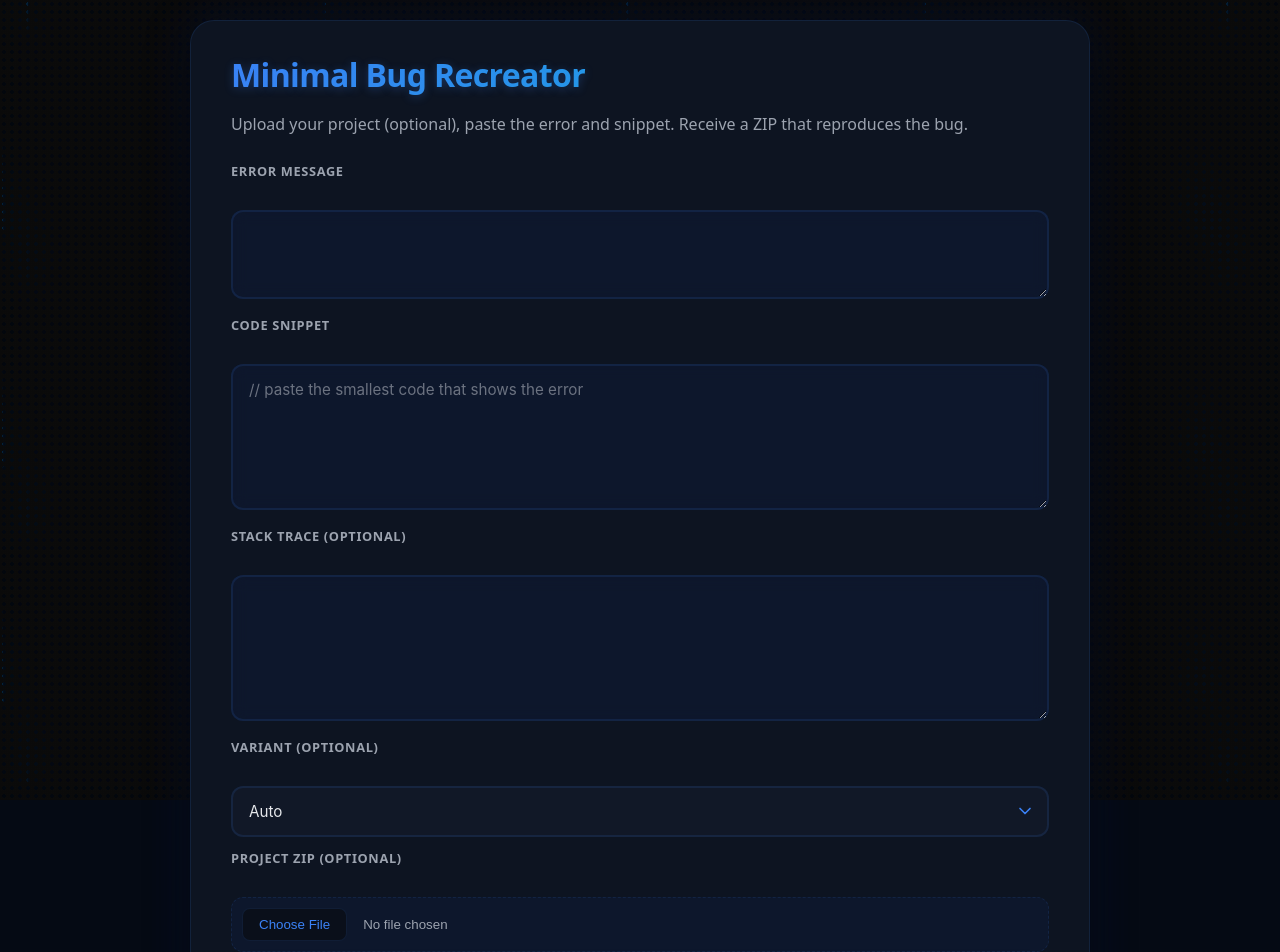
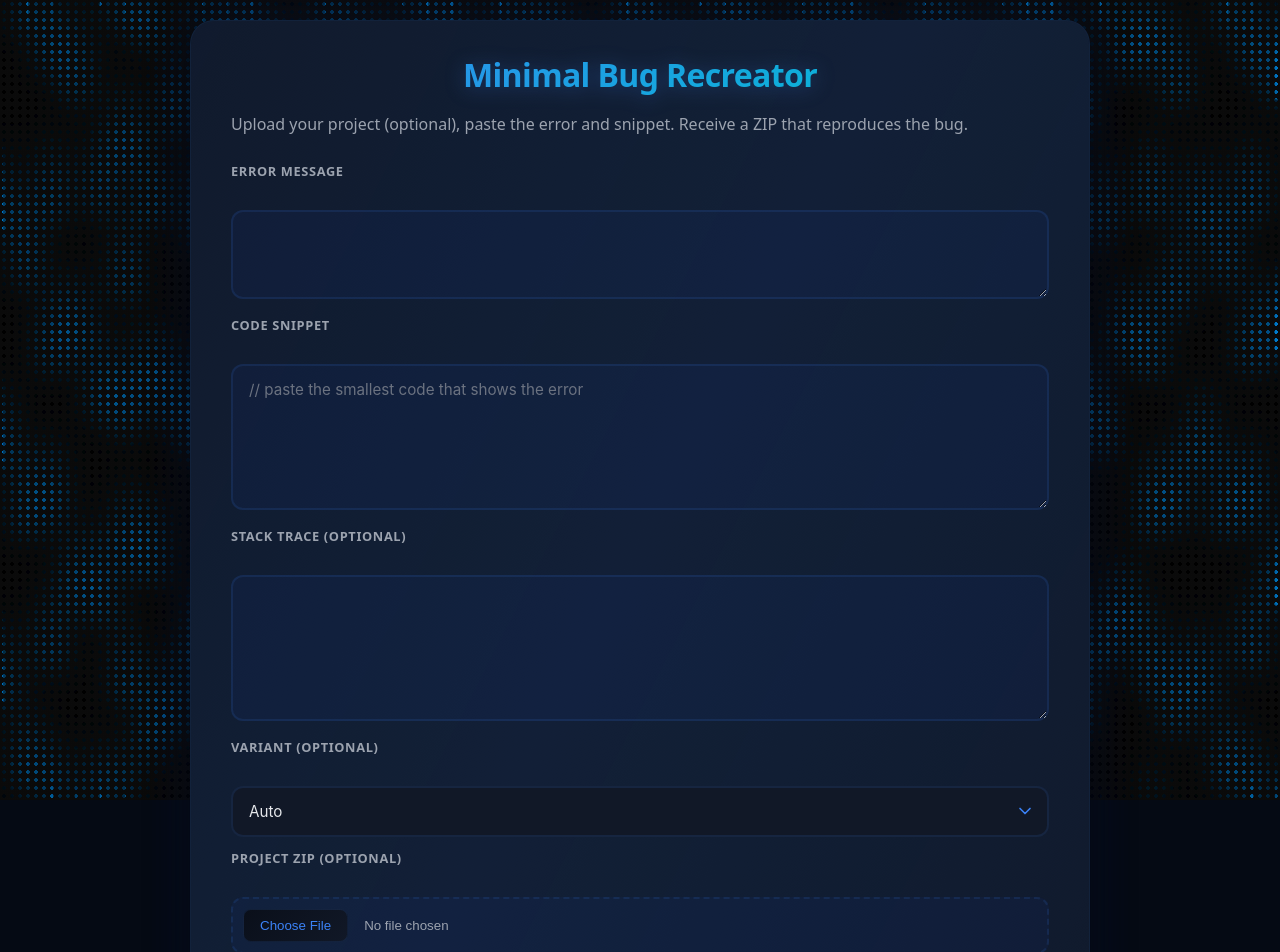
Before and after one commit to Kr-Suryansh/Minimal-Bug-Recreator, a React (Vite) app in the folder Frontend/: page / in a window 1280 px wide. Shown: the top 952 px of the page. Built offline with nearby package versions, Linux system fonts and the light colour scheme.

Commit message:
frontendupdated

```diff
--- a/Frontend/index.html
+++ b/Frontend/index.html
@@ -6,6 +6,7 @@
     <title>Minimal Bug Recreator</title>
   </head>
   <body>
+    <div class="container"></div>
     <div id="root"></div>
     <script type="module" src="/src/main.jsx"></script>
   </body>
--- a/Frontend/src/App.css
+++ b/Frontend/src/App.css
@@ -47,38 +47,187 @@ body {
   overflow-x: hidden;
 }
 
-/* Background Animation Effect (Adapted to Body) */
-body::before {
-  content: "";
+/* Rain Background Container */
+.container {
   position: fixed;
-  inset: 0;
+  width: 100%;
+  height: 100%;
+  top: 0;
+  left: 0;
   z-index: -1;
+  --c: #09f;
   background-color: #000;
-  --c: #09f;
   background-image: radial-gradient(4px 100px at 0px 235px, var(--c), #0000),
     radial-gradient(4px 100px at 300px 235px, var(--c), #0000),
     radial-gradient(1.5px 1.5px at 150px 117.5px, var(--c) 100%, #0000 150%),
     radial-gradient(4px 100px at 0px 252px, var(--c), #0000),
     radial-gradient(4px 100px at 300px 252px, var(--c), #0000),
-    radial-gradient(1.5px 1.5px at 150px 126px, var(--c) 100%, #0000 150%);
-  background-size: 300px 235px, 300px 235px, 300px 235px, 300px 252px, 300px 252px, 300px 252px;
+    radial-gradient(1.5px 1.5px at 150px 126px, var(--c) 100%, #0000 150%),
+    radial-gradient(4px 100px at 0px 150px, var(--c), #0000),
+    radial-gradient(4px 100px at 300px 150px, var(--c), #0000),
+    radial-gradient(1.5px 1.5px at 150px 75px, var(--c) 100%, #0000 150%),
+    radial-gradient(4px 100px at 0px 253px, var(--c), #0000),
+    radial-gradient(4px 100px at 300px 253px, var(--c), #0000),
+    radial-gradient(1.5px 1.5px at 150px 126.5px, var(--c) 100%, #0000 150%),
+    radial-gradient(4px 100px at 0px 204px, var(--c), #0000),
+    radial-gradient(4px 100px at 300px 204px, var(--c), #0000),
+    radial-gradient(1.5px 1.5px at 150px 102px, var(--c) 100%, #0000 150%),
+    radial-gradient(4px 100px at 0px 134px, var(--c), #0000),
+    radial-gradient(4px 100px at 300px 134px, var(--c), #0000),
+    radial-gradient(1.5px 1.5px at 150px 67px, var(--c) 100%, #0000 150%),
+    radial-gradient(4px 100px at 0px 179px, var(--c), #0000),
+    radial-gradient(4px 100px at 300px 179px, var(--c), #0000),
+    radial-gradient(1.5px 1.5px at 150px 89.5px, var(--c) 100%, #0000 150%),
+    radial-gradient(4px 100px at 0px 299px, var(--c), #0000),
+    radial-gradient(4px 100px at 300px 299px, var(--c), #0000),
+    radial-gradient(1.5px 1.5px at 150px 149.5px, var(--c) 100%, #0000 150%),
+    radial-gradient(4px 100px at 0px 215px, var(--c), #0000),
+    radial-gradient(4px 100px at 300px 215px, var(--c), #0000),
+    radial-gradient(1.5px 1.5px at 150px 107.5px, var(--c) 100%, #0000 150%),
+    radial-gradient(4px 100px at 0px 281px, var(--c), #0000),
+    radial-gradient(4px 100px at 300px 281px, var(--c), #0000),
+    radial-gradient(1.5px 1.5px at 150px 140.5px, var(--c) 100%, #0000 150%),
+    radial-gradient(4px 100px at 0px 158px, var(--c), #0000),
+    radial-gradient(4px 100px at 300px 158px, var(--c), #0000),
+    radial-gradient(1.5px 1.5px at 150px 79px, var(--c) 100%, #0000 150%),
+    radial-gradient(4px 100px at 0px 210px, var(--c), #0000),
+    radial-gradient(4px 100px at 300px 210px, var(--c), #0000),
+    radial-gradient(1.5px 1.5px at 150px 105px, var(--c) 100%, #0000 150%);
+  background-size:
+    300px 235px,
+    300px 235px,
+    300px 235px,
+    300px 252px,
+    300px 252px,
+    300px 252px,
+    300px 150px,
+    300px 150px,
+    300px 150px,
+    300px 253px,
+    300px 253px,
+    300px 253px,
+    300px 204px,
+    300px 204px,
+    300px 204px,
+    300px 134px,
+    300px 134px,
+    300px 134px,
+    300px 179px,
+    300px 179px,
+    300px 179px,
+    300px 299px,
+    300px 299px,
+    300px 299px,
+    300px 215px,
+    300px 215px,
+    300px 215px,
+    300px 281px,
+    300px 281px,
+    300px 281px,
+    300px 158px,
+    300px 158px,
+    300px 158px,
+    300px 210px,
+    300px 210px,
+    300px 210px;
   animation: hi 150s linear infinite;
-  opacity: 0.4;
 }
 
-body::after {
+.container::after {
   content: "";
-  position: fixed;
+  position: absolute;
   inset: 0;
-  z-index: -1;
-  backdrop-filter: blur(1em) brightness(1.2);
-  background-image: radial-gradient(circle at 50% 50%, #0000 0, #0000 2px, hsl(0 0 4%) 2px);
+  z-index: 1;
+  backdrop-filter: blur(1em) brightness(6);
+  background-image: radial-gradient(
+    circle at 50% 50%,
+    #0000 0,
+    #0000 2px,
+    hsl(0 0 4%) 2px
+  );
   background-size: 8px 8px;
 }
 
 @keyframes hi {
-  0% { background-position: 0px 220px, 3px 220px, 151.5px 337.5px, 25px 24px, 28px 24px, 176.5px 150px; }
-  to { background-position: 0px 6800px, 3px 6800px, 151.5px 6917.5px, 25px 13632px, 28px 13632px, 176.5px 13758px; }
+  0% {
+    background-position:
+      0px 220px,
+      3px 220px,
+      151.5px 337.5px,
+      25px 24px,
+      28px 24px,
+      176.5px 150px,
+      50px 16px,
+      53px 16px,
+      201.5px 91px,
+      75px 224px,
+      78px 224px,
+      226.5px 350.5px,
+      100px 19px,
+      103px 19px,
+      251.5px 121px,
+      125px 120px,
+      128px 120px,
+      276.5px 187px,
+      150px 31px,
+      153px 31px,
+      301.5px 120.5px,
+      175px 235px,
+      178px 235px,
+      326.5px 384.5px,
+      200px 121px,
+      203px 121px,
+      351.5px 228.5px,
+      225px 224px,
+      228px 224px,
+      376.5px 364.5px,
+      250px 26px,
+      253px 26px,
+      401.5px 105px,
+      275px 75px,
+      278px 75px,
+      426.5px 180px;
+  }
+
+  to {
+    background-position:
+      0px 6800px,
+      3px 6800px,
+      151.5px 6917.5px,
+      25px 13632px,
+      28px 13632px,
+      176.5px 13758px,
+      50px 5416px,
+      53px 5416px,
+      201.5px 5491px,
+      75px 17175px,
+      78px 17175px,
+      226.5px 17301.5px,
+      100px 5119px,
+      103px 5119px,
+      251.5px 5221px,
+      125px 8428px,
+      128px 8428px,
+      276.5px 8495px,
+      150px 9876px,
+      153px 9876px,
+      301.5px 9965.5px,
+      175px 13391px,
+      178px 13391px,
+      326.5px 13540.5px,
+      200px 14741px,
+      203px 14741px,
+      351.5px 14848.5px,
+      225px 18770px,
+      228px 18770px,
+      376.5px 18910.5px,
+      250px 5082px,
+      253px 5082px,
+      401.5px 5161px,
+      275px 6375px,
+      278px 6375px,
+      426.5px 6480px;
+  }
 }
 
 /* Main Container Layout */
@@ -86,13 +235,31 @@ body::after {
   background: var(--bg-surface);
   border: 1px solid var(--glass-border);
   border-radius: 24px;
-  padding: 32px 40px; /* Increased padding over inline styles */
+  padding: 32px 40px;
   box-shadow: var(--shadow-lg), 0 0 50px rgba(30, 64, 175, 0.2);
   backdrop-filter: blur(20px);
   position: relative;
   z-index: 1;
   animation: popIn 400ms cubic-bezier(0.4, 0, 0.2, 1);
   box-sizing: border-box;
+  overflow: hidden;
+}
+
+#root > div::before {
+  content: "";
+  position: absolute;
+  top: -50%;
+  left: -50%;
+  width: 200%;
+  height: 200%;
+  background: linear-gradient(
+    45deg,
+    transparent,
+    rgba(59, 130, 246, 0.1),
+    transparent
+  );
+  animation: rotateBg 8s linear infinite;
+  pointer-events: none;
 }
 
 /* Typography */
@@ -101,20 +268,45 @@ h1 {
   font-size: 2rem;
   font-weight: 700;
   letter-spacing: -0.02em;
-  background: linear-gradient(135deg, var(--primary-light), var(--accent-cyan));
+  background: linear-gradient(
+    135deg,
+    var(--primary-light),
+    var(--accent-cyan),
+    var(--secondary),
+    var(--primary-light)
+  );
+  background-size: 300% 300%;
   -webkit-background-clip: text;
   -webkit-text-fill-color: transparent;
   background-clip: text;
-  text-shadow: 0 2px 10px rgba(59, 130, 246, 0.3);
+  animation: gradientShift 3s ease infinite;
+  position: relative;
+  filter: drop-shadow(0 2px 10px rgba(59, 130, 246, 0.3));
+  text-align: center;
 }
 
 p {
   color: var(--text-secondary);
   line-height: 1.6;
   margin-bottom: 24px;
+  animation: fadeInUp 0.6s ease-out 0.2s both;
 }
 
 /* Form Elements */
+form {
+  animation: fadeInUp 0.8s ease-out 0.3s both;
+}
+
+form > div {
+  animation: slideInLeft 0.5s ease-out both;
+}
+
+form > div:nth-child(1) { animation-delay: 0.4s; }
+form > div:nth-child(2) { animation-delay: 0.5s; }
+form > div:nth-child(3) { animation-delay: 0.6s; }
+form > div:nth-child(4) { animation-delay: 0.7s; }
+form > div:nth-child(5) { animation-delay: 0.8s; }
+
 label {
   display: block;
   color: var(--text-secondary);
@@ -123,6 +315,23 @@ label {
   text-transform: uppercase;
   letter-spacing: 0.05em;
   margin-bottom: 8px;
+  position: relative;
+}
+
+label::before {
+  content: "";
+  position: absolute;
+  left: -10px;
+  top: 50%;
+  transform: translateY(-50%);
+  width: 3px;
+  height: 0;
+  background: linear-gradient(180deg, var(--primary-light), var(--accent-cyan));
+  transition: height 0.3s ease;
+}
+
+div:hover label::before {
+  height: 100%;
 }
 
 textarea, select, input[type="text"] {
@@ -134,10 +343,17 @@ textarea, select, input[type="text"] {
   color: var(--text-primary);
   outline: none;
   font-size: 0.95rem;
-  font-family: 'Inter', monospace; /* Monospace helpful for code */
-  transition: all 200ms ease;
+  font-family: 'Inter', monospace;
+  transition: all 300ms cubic-bezier(0.4, 0, 0.2, 1);
   backdrop-filter: blur(8px);
   box-sizing: border-box;
+  position: relative;
+}
+
+textarea:hover, select:hover, input[type="text"]:hover {
+  border-color: rgba(59, 130, 246, 0.5);
+  transform: translateY(-2px);
+  box-shadow: 0 4px 20px rgba(30, 64, 175, 0.2);
 }
 
 select {
@@ -167,7 +383,8 @@ select option:checked {
 textarea:focus, select:focus, input[type="text"]:focus {
   border-color: var(--primary-light);
   background: var(--glass-bg-hover);
-  box-shadow: 0 0 0 4px rgba(30, 64, 175, 0.15);
+  box-shadow: 0 0 0 4px rgba(30, 64, 175, 0.15), 0 0 30px rgba(59, 130, 246, 0.3);
+  animation: pulse 2s ease-in-out infinite;
 }
 
 select:focus {
@@ -186,43 +403,77 @@ textarea::placeholder {
 input[type="file"] {
   padding: 10px;
   background: var(--glass-bg);
-  border: 1px dashed var(--glass-border);
+  border: 2px dashed var(--glass-border);
   border-radius: 12px;
   width: 100%;
   color: var(--text-secondary);
   cursor: pointer;
-  transition: all 0.2s;
+  transition: all 0.3s cubic-bezier(0.4, 0, 0.2, 1);
   box-sizing: border-box;
+  position: relative;
 }
 
 input[type="file"]:hover {
   border-color: var(--primary-light);
   background: var(--glass-bg-hover);
   color: var(--text-primary);
+  transform: translateY(-2px);
+  box-shadow: 0 4px 15px rgba(30, 64, 175, 0.2);
+  border-style: solid;
+  animation: borderPulse 1.5s ease-in-out infinite;
 }
 
 input[type="file"]::file-selector-button {
-  background: var(--bg-elevated);
+  background: linear-gradient(135deg, var(--bg-elevated), var(--bg-panel));
   border: 1px solid var(--glass-border);
   color: var(--primary-light);
   padding: 8px 16px;
   border-radius: 8px;
   margin-right: 16px;
   cursor: pointer;
-  transition: all 0.2s;
+  transition: all 0.3s cubic-bezier(0.4, 0, 0.2, 1);
+  position: relative;
+  overflow: hidden;
+}
+
+input[type="file"]::file-selector-button::before {
+  content: "";
+  position: absolute;
+  top: 50%;
+  left: 50%;
+  width: 0;
+  height: 0;
+  background: rgba(59, 130, 246, 0.3);
+  border-radius: 50%;
+  transform: translate(-50%, -50%);
+  transition: width 0.4s ease, height 0.4s ease;
 }
 
 input[type="file"]::file-selector-button:hover {
-  background: var(--primary);
+  background: linear-gradient(135deg, var(--primary), var(--primary-light));
   color: white;
   border-color: var(--primary);
+  transform: scale(1.05);
+  box-shadow: 0 4px 15px rgba(30, 64, 175, 0.4);
+}
+
+input[type="file"]::file-selector-button:hover::before {
+  width: 200px;
+  height: 200px;
 }
 
 /* Primary Button */
 button[type="submit"] {
   width: 100%;
   margin-top: 12px;
-  background: linear-gradient(135deg, var(--primary-dark), var(--primary-light));
+  background: linear-gradient(
+    135deg,
+    var(--primary-dark),
+    var(--primary-light),
+    var(--secondary),
+    var(--primary-light)
+  );
+  background-size: 300% 300%;
   color: white;
   border: none;
   padding: 14px 24px;
@@ -234,15 +485,36 @@ button[type="submit"] {
   box-shadow: var(--shadow-md), 0 0 25px rgba(30, 64, 175, 0.35);
   position: relative;
   overflow: hidden;
+  animation: gradientShift 4s ease infinite;
+}
+
+button[type="submit"]::before {
+  content: "";
+  position: absolute;
+  top: 50%;
+  left: 50%;
+  width: 0;
+  height: 0;
+  border-radius: 50%;
+  background: rgba(255, 255, 255, 0.3);
+  transform: translate(-50%, -50%);
+  transition: width 0.6s ease, height 0.6s ease;
+}
+
+button[type="submit"]:hover::before {
+  width: 300px;
+  height: 300px;
 }
 
 button[type="submit"]:hover {
-  transform: translateY(-2px);
-  box-shadow: var(--shadow-lg), 0 0 35px rgba(30, 64, 175, 0.5);
+  transform: translateY(-2px) scale(1.02);
+  box-shadow: var(--shadow-lg), 0 0 45px rgba(30, 64, 175, 0.6), 0 0 60px rgba(59, 130, 246, 0.4);
+  animation: gradientShift 2s ease infinite, buttonGlow 1.5s ease-in-out infinite;
 }
 
 button[type="submit"]:active {
   transform: translateY(0) scale(0.98);
+  animation: none;
 }
 
 button[type="submit"]:disabled {
@@ -256,35 +528,55 @@ button[type="submit"]:disabled {
 a[download] {
   display: inline-block;
   margin-top: 20px;
-  background: var(--glass-bg);
-  border: 1px solid var(--glass-border);
+  background: linear-gradient(135deg, var(--glass-bg), rgba(6, 182, 212, 0.1));
+  border: 2px solid var(--glass-border);
   color: var(--accent-cyan);
   padding: 12px 24px;
   border-radius: 12px;
   text-decoration: none;
   font-weight: 600;
-  transition: all 200ms ease;
+  transition: all 300ms cubic-bezier(0.4, 0, 0.2, 1);
   backdrop-filter: blur(8px);
+  position: relative;
+  overflow: hidden;
+  animation: fadeInUp 0.6s ease-out 0.4s both, pulse 3s ease-in-out infinite;
+}
+
+a[download]::before {
+  content: "";
+  position: absolute;
+  top: 0;
+  left: -100%;
+  width: 100%;
+  height: 100%;
+  background: linear-gradient(90deg, transparent, rgba(6, 182, 212, 0.3), transparent);
+  transition: left 0.5s ease;
+}
+
+a[download]:hover::before {
+  left: 100%;
 }
 
 a[download]:hover {
-  background: var(--glass-bg-hover);
+  background: linear-gradient(135deg, var(--glass-bg-hover), rgba(6, 182, 212, 0.2));
   border-color: var(--accent-cyan);
   color: white;
-  transform: translateY(-2px);
-  box-shadow: var(--shadow-glow);
+  transform: translateY(-3px) scale(1.05);
+  box-shadow: var(--shadow-glow), 0 0 30px rgba(6, 182, 212, 0.5);
 }
 
 /* Error Message Override */
 p[style*="crimson"] {
   color: #ff6b6b !important;
-  background: rgba(255, 107, 107, 0.1);
-  border: 1px solid rgba(255, 107, 107, 0.2);
+  background: linear-gradient(135deg, rgba(255, 107, 107, 0.1), rgba(255, 107, 107, 0.15));
+  border: 2px solid rgba(255, 107, 107, 0.3);
   padding: 12px;
   border-radius: 12px;
   font-size: 0.9rem;
   font-weight: 500;
   margin-top: 20px;
+  animation: shake 0.5s ease, fadeInUp 0.4s ease-out both;
+  box-shadow: 0 4px 20px rgba(255, 107, 107, 0.2);
 }
 
 /* Scrollbar */
@@ -303,3 +595,64 @@ p[style*="crimson"] {
   from { opacity: 0; transform: translateY(20px) scale(0.95); }
   to { opacity: 1; transform: translateY(0) scale(1); }
 }
+
+@keyframes fadeInUp {
+  from {
+    opacity: 0;
+    transform: translateY(30px);
+  }
+  to {
+    opacity: 1;
+    transform: translateY(0);
+  }
+}
+
+@keyframes slideInLeft {
+  from {
+    opacity: 0;
+    transform: translateX(-30px);
+  }
+  to {
+    opacity: 1;
+    transform: translateX(0);
+  }
+}
+
+@keyframes gradientShift {
+  0%, 100% { background-position: 0% 50%; }
+  50% { background-position: 100% 50%; }
+}
+
+@keyframes pulse {
+  0%, 100% {
+    box-shadow: 0 0 0 4px rgba(30, 64, 175, 0.15), 0 0 30px rgba(59, 130, 246, 0.3);
+  }
+  50% {
+    box-shadow: 0 0 0 4px rgba(30, 64, 175, 0.25), 0 0 40px rgba(59, 130, 246, 0.5);
+  }
+}
+
+@keyframes buttonGlow {
+  0%, 100% {
+    box-shadow: var(--shadow-lg), 0 0 45px rgba(30, 64, 175, 0.6), 0 0 60px rgba(59, 130, 246, 0.4);
+  }
+  50% {
+    box-shadow: var(--shadow-lg), 0 0 55px rgba(30, 64, 175, 0.8), 0 0 80px rgba(59, 130, 246, 0.6);
+  }
+}
+
+@keyframes rotateBg {
+  0% { transform: rotate(0deg); }
+  100% { transform: rotate(360deg); }
+}
+
+@keyframes borderPulse {
+  0%, 100% { border-color: var(--primary-light); }
+  50% { border-color: var(--accent-cyan); }
+}
+
+@keyframes shake {
+  0%, 100% { transform: translateX(0); }
+  25% { transform: translateX(-10px); }
+  75% { transform: translateX(10px); }
+}
```
